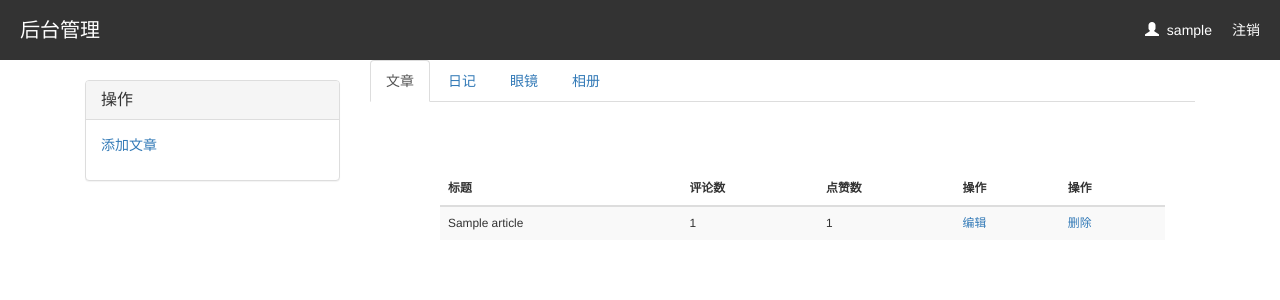
After one commit to lp1506947671/MyBlog, a Django app: page /cn_backend/ in a window 1280 px wide. The commit adds this page. Shown: the top 300 px of the page. Run offline with Django 3.2, Linux system fonts and the light colour scheme; a user stored in the database is signed in; tables that the repository leaves empty hold one stand-in row (values such as "Sample post"); some libraries are stand-ins or nearby versions.

Commit message:
[类型]:需求开发 [描述]:博客系统后端管理页面的开发 [提交人]:Jason

```diff
--- a/myblog/blog/views.py
+++ b/myblog/blog/views.py
@@ -2,6 +2,7 @@ import json
 import threading
 
 from django.contrib import auth
+from django.contrib.auth.decorators import login_required
 from django.core.mail import send_mail
 from django.db import transaction
 from django.db.models import Count, F
@@ -12,7 +13,6 @@ from blog import models
 from blog.models import UserInfo
 from blog.utils.my_forms import UserForm
 from blog.utils.validate_code import gen_valid_code
-
 
 # Create your views here.
 from myblog import settings
@@ -188,3 +188,17 @@ def get_comment_tree(request):
     response = list(models.Comment.objects.filter(article_id=article_id).order_by("pk").values("pk", "content",
                                                                                                "parent_comment_id"))
     return JsonResponse(response, safe=False)
+
+
+def cn_backend(request):
+    article_list = models.Article.objects.filter(user=request.user)
+    return render(request, "backend/backend.html", {"article_list": article_list})
+
+
+def upload(request):
+    ...
+
+
+@login_required
+def add_article(request):
+    ...
--- a/myblog/myblog/urls.py
+++ b/myblog/myblog/urls.py
@@ -27,5 +27,10 @@ urlpatterns = [
     path("register/", views.register),
     path('blog/', include('blog.urls')),
     re_path('media/(?P<path>.*)$', serve, {'document_root': settings.MEDIA_ROOT}),
+    # 文本编辑器上传图片url
+    path('upload/', views.upload),
+    # 后台管理url
+    re_path("cn_backend/", views.cn_backend),
+    re_path("cn_backend/add_articles/", views.add_article),
     path('', views.index),
 ]
--- /dev/null
+++ b/myblog/static/css/backend.css
@@ -0,0 +1,56 @@
+
+* {
+    margin: 0;
+    padding: 0;
+}
+
+.header {
+    width: 100%;
+    height: 60px;
+    background-color: #333333;
+    line-height: 60px;
+}
+
+.header .title {
+    color: white;
+    font-size: 20px;
+    margin-left: 20px;
+    font-weight: 100;
+}
+
+.header .title .info {
+    float: right;
+    margin-right: 20px;
+    font-size: 14px;
+    text-decoration: none;
+    color: white;
+
+}
+
+#accordion {
+    margin-top: 20px;
+}
+
+.article_list {
+    padding: 30px;
+}
+
+.alert-success {
+    margin: 8px 0;
+}
+
+
+[name='title'] {
+    width: 100%;
+}
+
+.tab-pane {
+    margin-top: 40px;
+    margin-left: 40px;
+}
+
+.tab-pane img {
+
+    border-radius: 80%;
+    margin: 20px 20px;
+}
--- /dev/null
+++ b/myblog/templates/backend/backend.html
@@ -0,0 +1,30 @@
+{% extends 'backend/base.html' %}
+{% block content %}
+    <div class="article_list small">
+        <table class="table table-hover table-striped">
+        <thead>
+        <th>标题</th>
+        <th>评论数</th>
+        <th>点赞数</th>
+        <th>操作</th>
+        <th>操作</th>
+        </thead>
+        <tbody>
+        {% for article in article_list %}
+            <tr>
+                <td>{{ article.title }}</td>
+                <td>{{ article.comment_count }}</td>
+                <td>{{ article.up_count }}</td>
+                <td><a href="">编辑</a></td>
+                <td><a href="">删除</a></td>
+            </tr>
+        {% endfor %}
+
+
+        </tbody>
+     </table>
+    </div>
+
+
+
+{% endblock %}
--- /dev/null
+++ b/myblog/templates/backend/base.html
@@ -0,0 +1,94 @@
+{% load static %}
+<!DOCTYPE html>
+<html lang="en">
+<head>
+    <meta charset="UTF-8">
+    <title>BBS后台管理</title>
+    <link href="https://cdn.staticfile.org/twitter-bootstrap/3.3.7/css/bootstrap.min.css" rel="stylesheet">
+    <script src="https://cdn.staticfile.org/jquery/2.1.1/jquery.min.js" type="text/javascript"></script>
+    <script src="https://cdn.staticfile.org/twitter-bootstrap/3.3.7/js/bootstrap.min.js" type="text/javascript"></script>
+    <link rel="stylesheet" type="text/css" href="{% static "css/backend.css" %}">
+    {% block my_css %}{% endblock %}
+</head>
+<body>
+
+<div class="header">
+    <p class="title">
+        后台管理
+
+        <a class="info" href="/logout/">注销</a>
+        <span class="info"><span class="glyphicon glyphicon-user"></span>&nbsp;&nbsp;{{ request.user.username }}</span>
+    </p>
+</div>
+
+
+<div class="container">
+    <div class="col-md-3">
+        <div class="panel-group" id="accordion" role="tablist" aria-multiselectable="true">
+            <div class="panel panel-default">
+                <div class="panel-heading" role="tab" id="headingOne">
+                    <h4 class="panel-title">
+                        <a role="button" data-toggle="collapse" data-parent="#accordion" href="#collapseOne"
+                           aria-expanded="true" aria-controls="collapseOne">
+                            操作
+                        </a>
+                    </h4>
+                </div>
+                <div id="collapseOne" class="panel-collapse collapse in" role="tabpanel" aria-labelledby="headingOne">
+                    <div class="panel-body">
+                        <p><a href="/cn_backend/add_article/">添加文章</a></p>
+                    </div>
+                </div>
+            </div>
+
+        </div>
+    </div>
+    <div class="col-md-9">
+
+        <div>
+
+            <!-- Nav tabs -->
+            <ul class="nav nav-tabs" role="tablist">
+                <li role="presentation" class="active"><a href="#home" aria-controls="home" role="tab"
+                                                          data-toggle="tab">文章</a></li>
+                <li role="presentation"><a href="#profile" aria-controls="profile" role="tab"
+                                           data-toggle="tab">日记</a></li>
+                <li role="presentation"><a href="#messages" aria-controls="messages" role="tab" data-toggle="tab">眼镜</a>
+                </li>
+                <li role="presentation"><a href="#settings" aria-controls="settings" role="tab" data-toggle="tab">相册</a>
+                </li>
+            </ul>
+
+            <!-- Tab panes -->
+            <div class="tab-content">
+                <div role="tabpanel" class="tab-pane active" id="home">
+                    {% block content %}
+
+                    {% endblock %}
+
+
+                </div>
+                <div role="tabpanel" class="tab-pane" id="profile">
+
+                    <img src="/static/blog/img/dogg2.jpg" alt="">
+                    <img src="/static/blog/img/dogg3.jpeg" alt="">
+                    <img class="pull-right" src="/static/blog/img/dogg4.jpg" alt="">
+                </div>
+                <div role="tabpanel" class="tab-pane" id="messages">
+
+                    <img width="180" height="180" src="/static/blog/img/dogg5.jpg" alt="">
+                    <img width="180" height="180" src="/static/blog/img/dogg2.jpg" alt="">
+
+                </div>
+                <div role="tabpanel" class="tab-pane" id="settings">
+
+                </div>
+            </div>
+
+        </div>
+
+    </div>
+</div>
+
+</body>
+</html>
--- a/myblog/templates/base/base.html
+++ b/myblog/templates/base/base.html
@@ -18,7 +18,7 @@
     <div class="content">
         <p class="title">
             <a style="color: white"href="/blog/{{ username }}/">{{ blog.title }}</a>
-            <a href="/blog/cn_backend" class="backend">管理</a>
+            <a href="/cn_backend/" class="backend">管理</a>
         </p>
     </div>
 </div>
```
Also changed, not shown: myblog/static/blog/img/dogg2.jpg (added), myblog/static/blog/img/dogg3.jpeg (added), myblog/static/blog/img/dogg4.jpg (added), myblog/static/blog/img/dogg5.jpg (added), myblog/static/blog/img/hashiqi.jpg (added), myblog/static/blog/img/hashiqi2.jpg (added), myblog/static/blog/img/linhaifeng.jpg (added), myblog/static/blog/img/logo_small.gif (added), myblog/static/blog/img/lufei.jpg (added), myblog/static/blog/img/namei.jpg (added).
